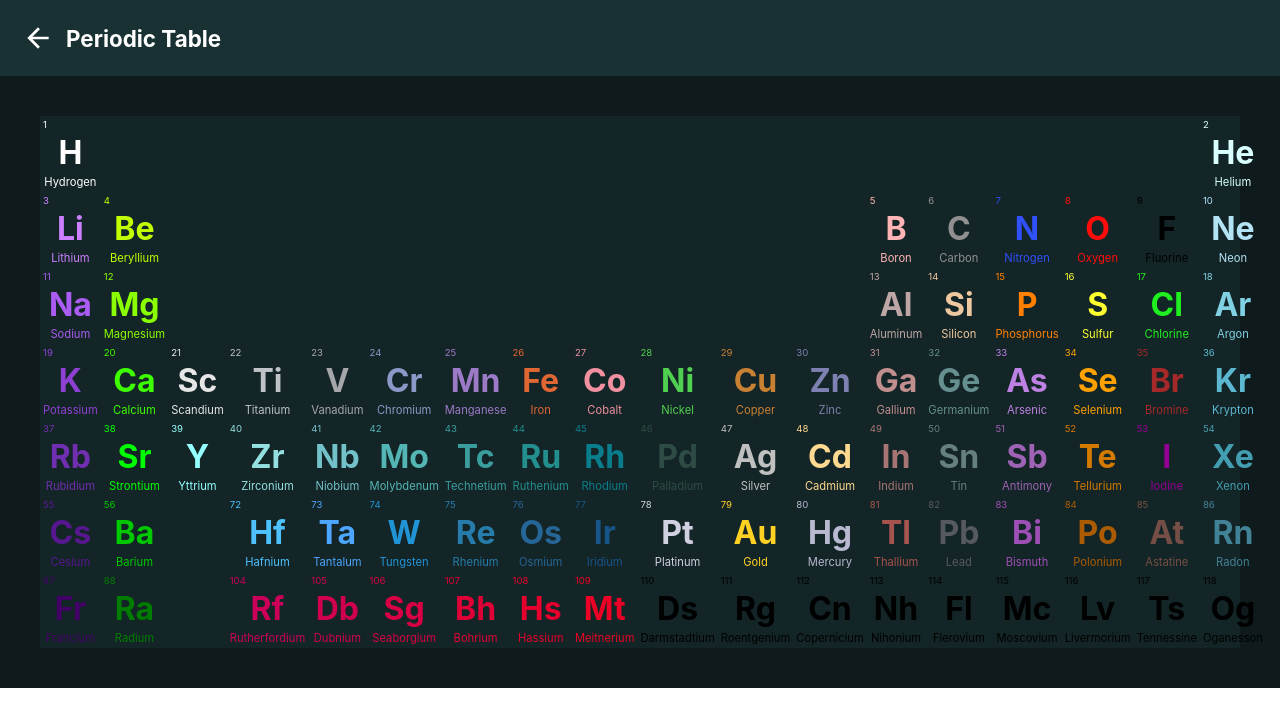
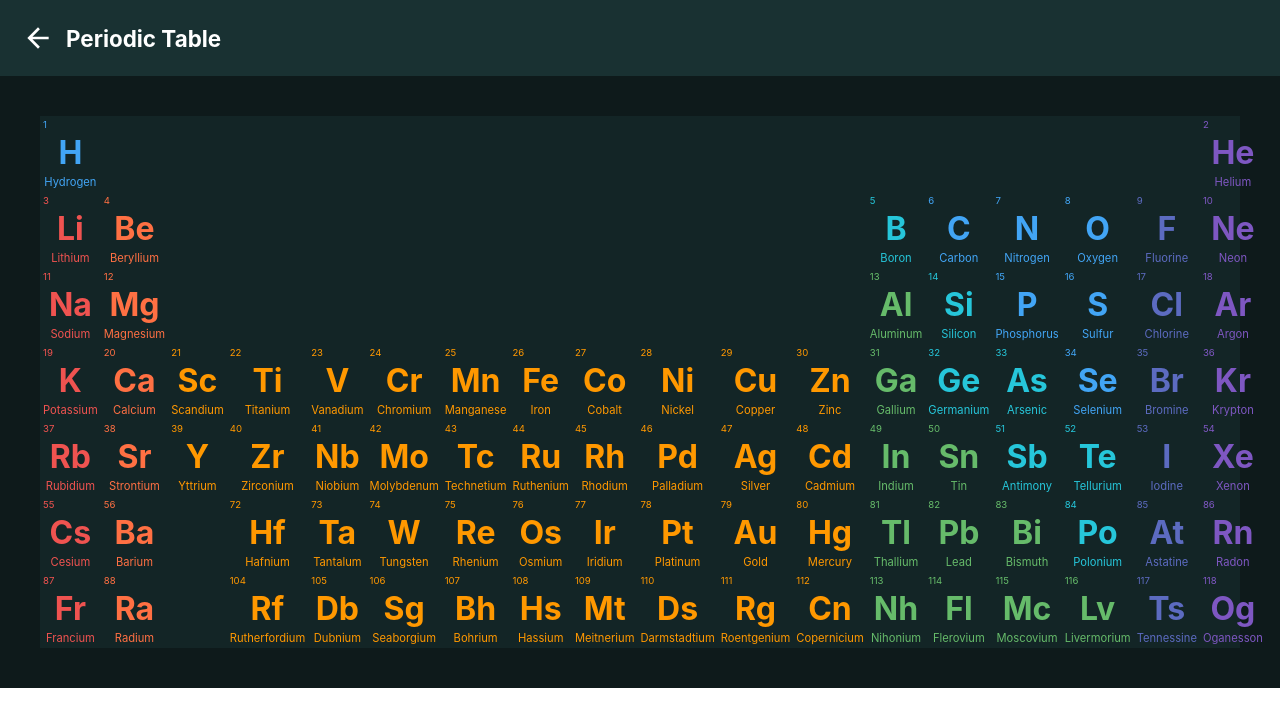
Before and after one commit to elenydev/periodic-table, a React (Create React App) app: page / in a window 1280 px wide. Shown: the top 726 px of the page. Built offline with nearby package versions, Linux system fonts and the light colour scheme.

Commit message:
Color refactor

```diff
--- a/src/Components/Table/index.tsx
+++ b/src/Components/Table/index.tsx
@@ -33,6 +33,7 @@ function Table(): JSX.Element {
                 <GridItem
                   key={index}
                   color={currentElementProperties.cpkHexColor}
+                  className={currentElementProperties.group}
                   onClick={() =>
                     showElementProperties(currentElementProperties)
                   }
--- a/src/Components/Table/table.styles.js
+++ b/src/Components/Table/table.styles.tsx
@@ -41,4 +41,48 @@ export const GridItem = styled.div`
     text-align: center;
     font-size: 0.7em;
   }
+  &.noble_gases {
+    color: #7e57c2;
+  }
+
+  &.alkali_metals {
+    color: #ef5350;
+  }
+
+  &.alkali_earth_metals {
+    color: #ff7043;
+  }
+
+  &.transition_metals {
+    color: #ff9800;
+  }
+
+  &.basic_metals {
+    color: #66bb6a;
+  }
+
+  &.metalloids {
+    color: #26c6da;
+  }
+
+  &.amphigens,
+  &.hydrogen {
+    color: #42a5f5;
+  }
+
+  &.halogens {
+    color: #5c6bc0;
+  }
+
+  &.lanthanoids {
+    color: #7e57c2;
+  }
+
+  &.actinoids {
+    color: #ab47bc;
+  }
+
+  &.clear {
+    color: #78909c;
+  }
 `;
```
